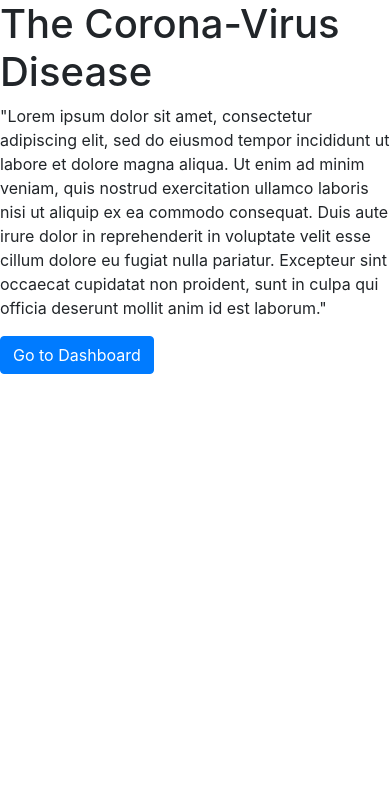
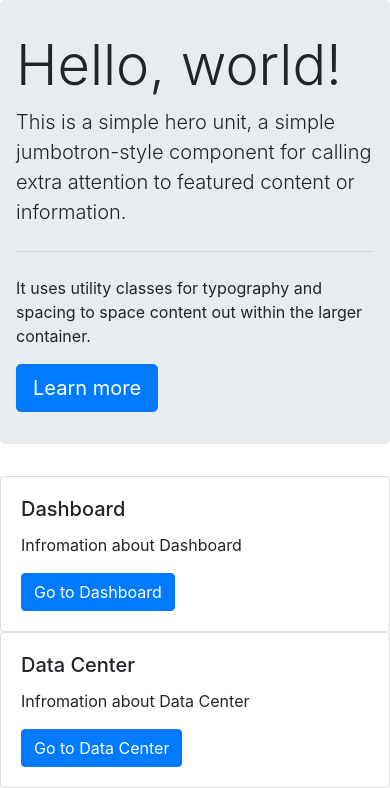
Before and after one commit to Dark002/Covid19_Django_MySQL, a Django app: page /home/ in a window 390 px wide. Shown: the part 56-844 px from the top of the page. Run offline with Django 3.2, Linux system fonts and the light colour scheme; some libraries are stand-ins or nearby versions.

Commit message:
Home page improved

```diff
--- a/Covid19/Covid19/settings.py
+++ b/Covid19/Covid19/settings.py
@@ -11,7 +11,6 @@ https://docs.djangoproject.com/en/3.1/ref/settings/
 """
 
 from pathlib import Path
-
 # Build paths inside the project like this: BASE_DIR / 'subdir'.
 BASE_DIR = Path(__file__).resolve(strict=True).parent.parent
 
--- a/Covid19/home/templates/index/home.html
+++ b/Covid19/home/templates/index/home.html
@@ -1,5 +1,3 @@
-
-
 <!doctype html>
 <html lang="en">
   <head>
@@ -21,17 +19,40 @@
           <div class="navbar-nav">
             <a class="nav-item nav-link active" href="#">Home <span class="sr-only">(current)</span></a>
             <a class="nav-item nav-link" href="#">DashBoard</a>
-            <a class="nav-item nav-link" href="#">Tracker</a>
-            <a class="nav-item nav-link disabled" href="#">Disabled</a>
+            <a class="nav-item nav-link" href="#">Data Center</a>
+         <!----  <a class="nav-item nav-link disabled" href="#">Disabled</a>--->
           </div>
         </div>
       </nav>
-    <H1>The Corona-Virus Disease</H1>
-    <p>
-    "Lorem ipsum dolor sit amet, consectetur adipiscing elit, sed do eiusmod tempor incididunt ut labore et dolore magna aliqua. Ut enim ad minim veniam, quis nostrud exercitation ullamco laboris nisi ut aliquip ex ea commodo consequat. Duis aute irure dolor in reprehenderit in voluptate velit esse cillum dolore eu fugiat nulla pariatur. Excepteur sint occaecat cupidatat non proident, sunt in culpa qui officia deserunt mollit anim id est laborum."
-    </p>
-    <button type="button" class="btn btn-primary">Go to Dashboard</button>
 
+      <div class="jumbotron">
+        <h1 class="display-4">Hello, world!</h1>
+        <p class="lead">This is a simple hero unit, a simple jumbotron-style component for calling extra attention to featured content or information.</p>
+        <hr class="my-4">
+        <p>It uses utility classes for typography and spacing to space content out within the larger container.</p>
+        <a class="btn btn-primary btn-lg" href="#" role="button">Learn more</a>
+      </div>
+
+      <div class="row">
+        <div class="col-sm-6">
+          <div class="card">
+            <div class="card-body">
+              <h5 class="card-title">Dashboard</h5>
+              <p class="card-text">Infromation about Dashboard</p>
+              <a href="#" class="btn btn-primary">Go to Dashboard</a>
+            </div>
+          </div>
+        </div>
+        <div class="col-sm-6">
+          <div class="card">
+            <div class="card-body">
+              <h5 class="card-title">Data Center</h5>
+              <p class="card-text">Infromation about Data Center</p>
+              <a href="#" class="btn btn-primary">Go to Data Center</a>
+            </div>
+          </div>
+        </div>
+      </div>
     <!-- Optional JavaScript -->
     <!-- jQuery first, then Popper.js, then Bootstrap JS -->
     <script src="https://code.jquery.com/jquery-3.3.1.slim.min.js" integrity="sha384-q8i/X+965DzO0rT7abK41JStQIAqVgRVzpbzo5smXKp4YfRvH+8abtTE1Pi6jizo" crossorigin="anonymous"></script>
--- a/Covid19/home/urls.py
+++ b/Covid19/home/urls.py
@@ -3,5 +3,4 @@ from . import views
 
 urlpatterns = [
     path("", views.home,name="hello"),
-    path("data",views.get_data,name="get_data")
 ]
--- a/Covid19/home/views.py
+++ b/Covid19/home/views.py
@@ -1,25 +1,8 @@
 from django.http import HttpResponse
 from django.shortcuts import render
 import json
-from . import database
 # Create your views here.
 
 
 def home(request):
     return render(request,'index/home.html')
-
-def get_data(request):
-    df = database.daily_report(date_string=None)
-    df = df[['Confirmed', 'Deaths', 'Recovered']].sum()
-    death_rate = f'{(df.Deaths / df.Confirmed)*100:.02f}%'
-
-    data = {
-        'num_confirmed': int(df.Confirmed),
-        'num_recovered': int(df.Recovered),
-        'num_deaths': int(df.Deaths),
-        'death_rate': death_rate
-    }
-
-    data = json.dumps(data)
-
-    return HttpResponse(data, content_type='application/json')
```
Also changed, not shown: Covid19/dashboard/static/dashboard/style.css (added, +20 -0 lines), Covid19/dashboard/templates/dashboard/base.html (+19 -1 lines), Covid19/dashboard/views.py (+7 -1 lines), Covid19/home/database.py (deleted, +0 -26 lines), Covid19/dashboard/templates/dashboard/base.css (deleted).
